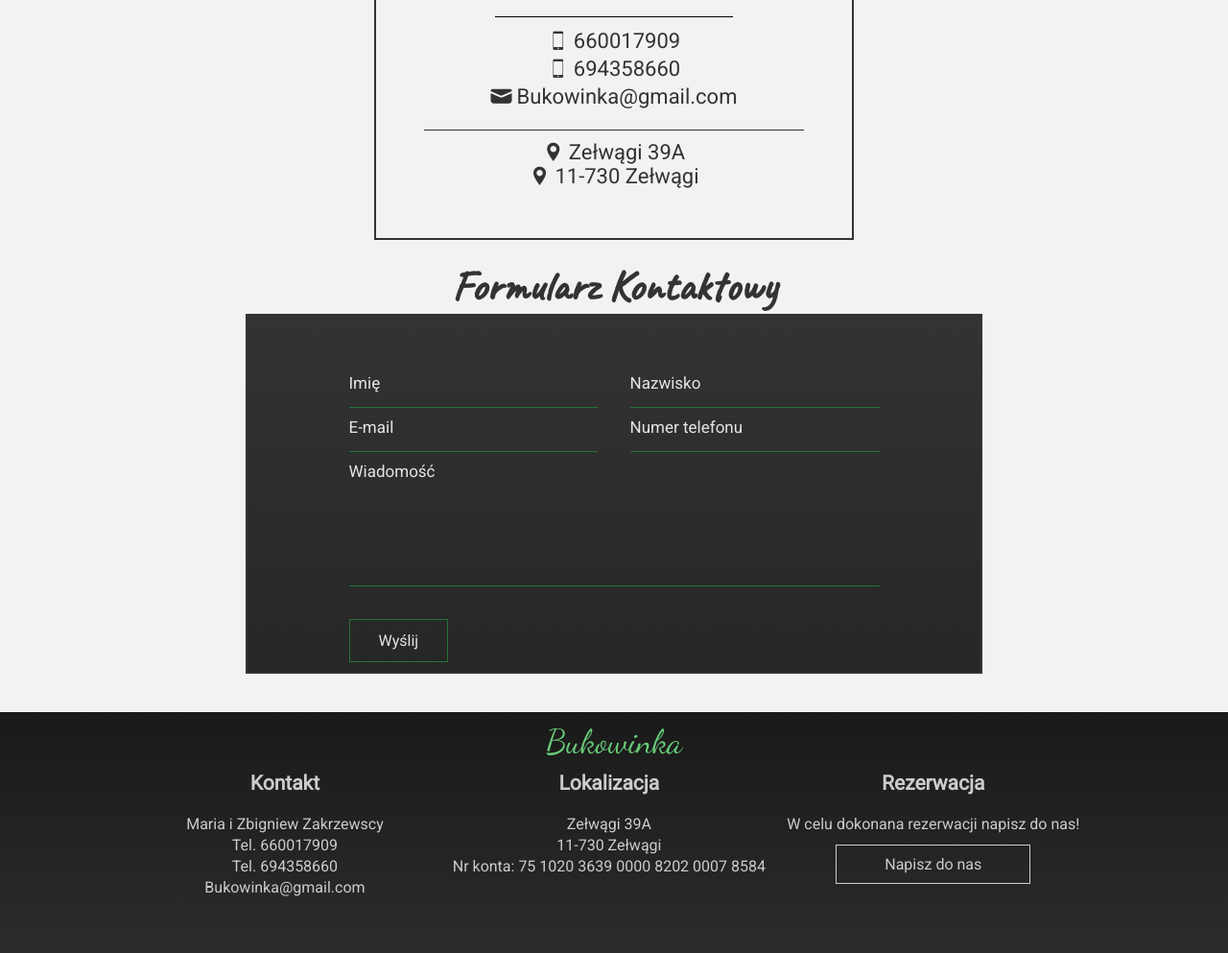
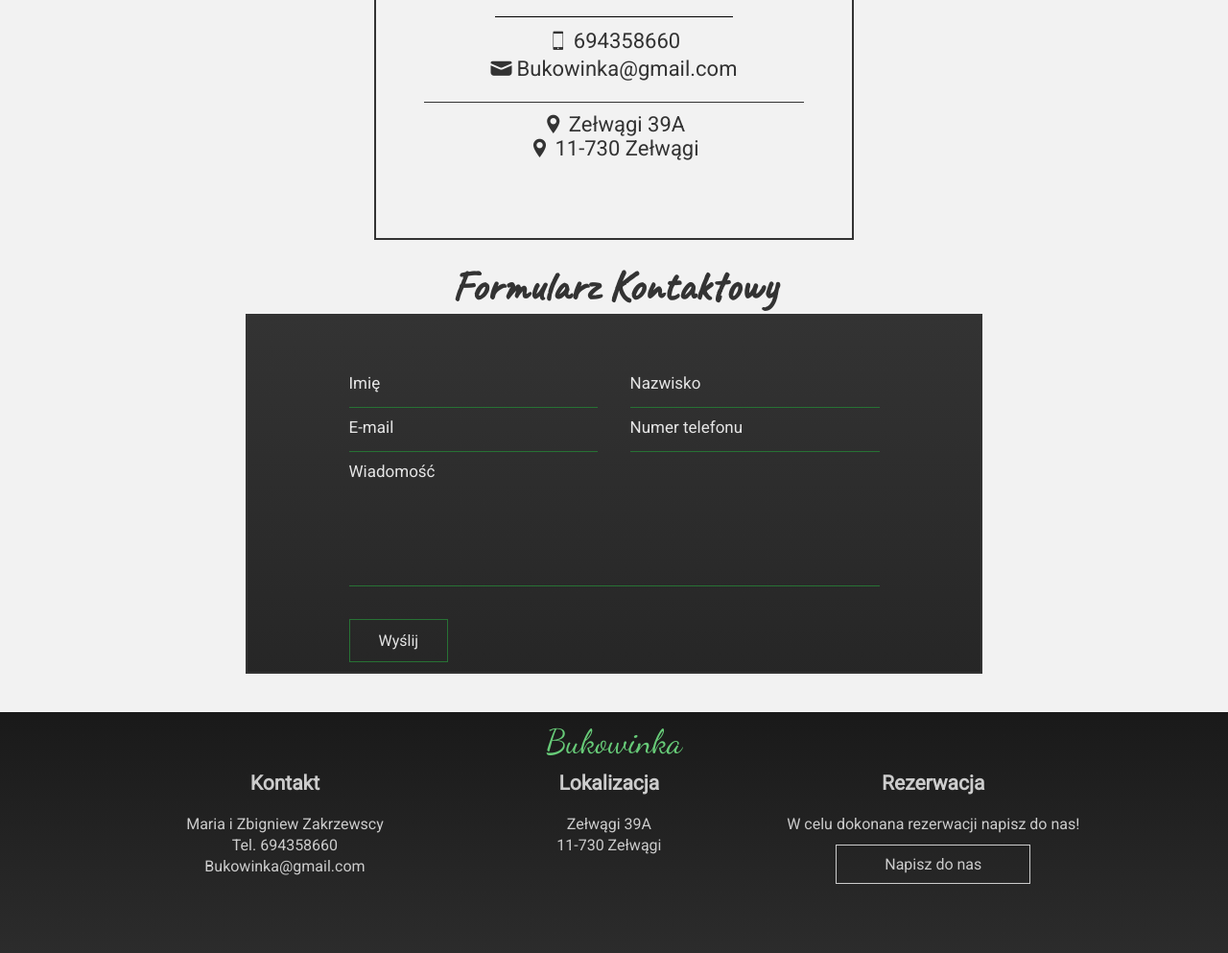
Before and after one commit to K9xxxx/Bukowinka, a plain HTML site: page kontakt/index.html in a window 1280 px wide. Shown: the part 307-1300 px from the top of the page at 96% size. Drawn offline with nearby package versions, Linux system fonts and the light colour scheme; a script that the page names is missing.

Commit message:
Add files via upload

```diff
--- a/kontakt/index.html
+++ b/kontakt/index.html
@@ -49,7 +49,6 @@
                     <a href="https://pinterest.com"><i class="icofont-pinterest"></i></a>
                 </div>
                 <div class="main-contact">
-                    <a href="tel:+48 660 017 909"><i class="icofont-smart-phone"></i>660017909</a>
                     <a href="tel:+48 694 358 660"><i class="icofont-smart-phone"></i>694358660</a>
                     <a href="mailto:patrykjary.kontakt@gmail.com"><i class="icofont-ui-message"></i>Bukowinka@gmail.com</a>
                 </div>
@@ -99,7 +98,6 @@
                     <div class="main-footer-content">
                         <h3>Kontakt</h3>
                         <p>Maria i Zbigniew Zakrzewscy</p>
-                        <p>Tel. <a href="tel:+48 660 017 909">660017909</a></p>
                         <p>Tel. <a href="tel:+48 694 358 660">694358660</a></p>
                         <p> <a href="mailto:patrykjary.kontakt@gmail.com">Bukowinka@gmail.com</a></p>
                     </div>
@@ -107,7 +105,6 @@
                         <h3>Lokalizacja</h3>
                         <p>Zełwągi 39A</p>
                         <p>11-730 Zełwągi</p>
-                        <p>Nr konta: 75 1020 3639 0000 8202 0007 8584</p>
                     </div>
                     <div class="main-footer-content">
                         <h3>Rezerwacja</h3>
```
